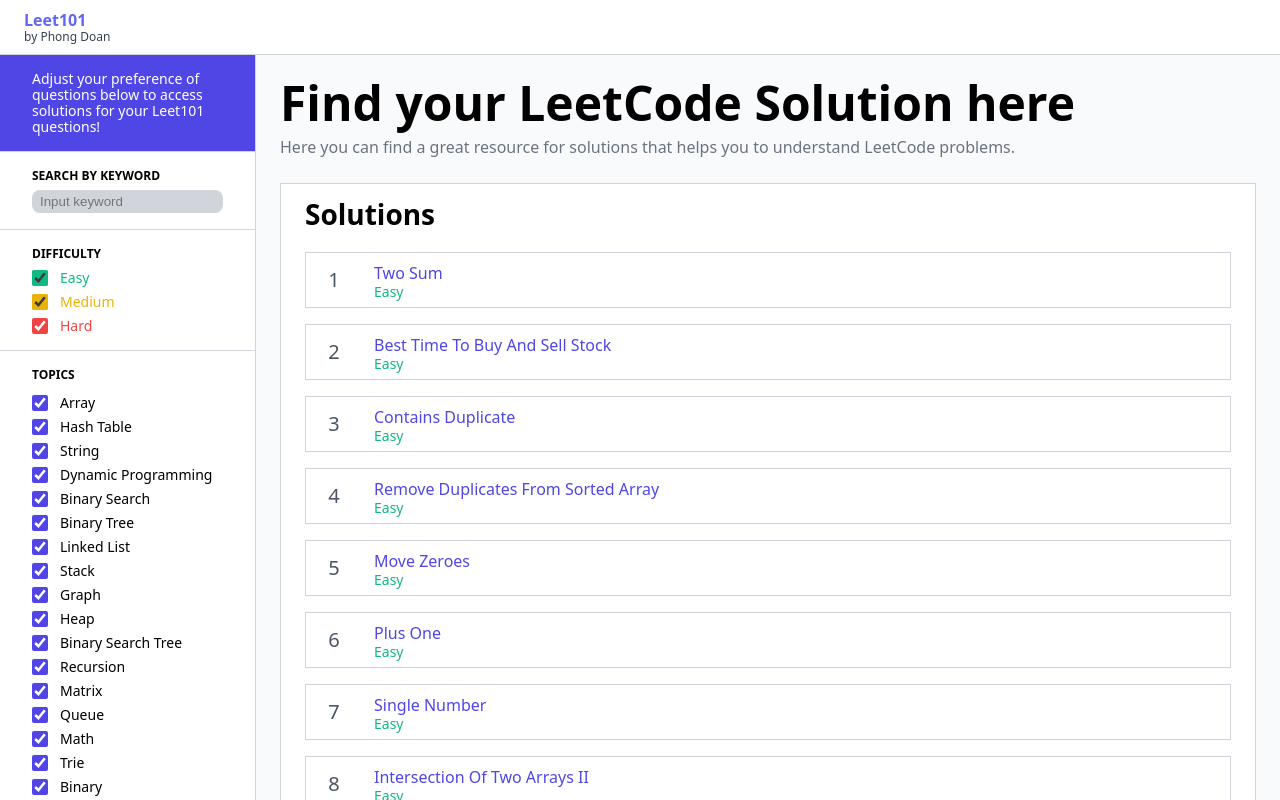
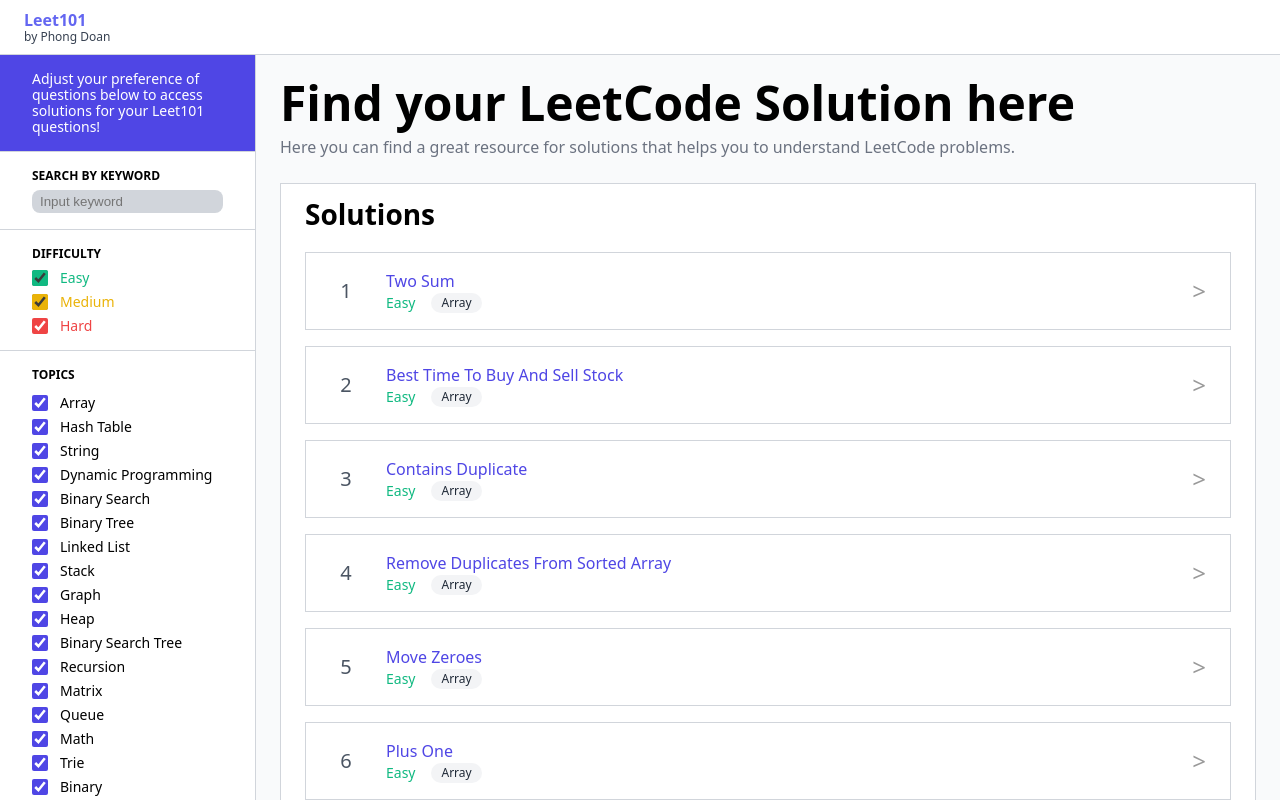
Before and after one commit to WilliamDoan17/Leet101-Forum, a React (Vite) app: page / in a window 1280 px wide. Built offline with nearby package versions, Linux system fonts and the light colour scheme.

Commit message:
Result card functionality

```diff
--- a/src/SearchPage.jsx
+++ b/src/SearchPage.jsx
@@ -1,10 +1,12 @@
 import { useContext } from 'react'
 import styles from './SearchPage.module.css'
 import { PreferenceContext } from './usePreference'
+import { useNavigate } from 'react-router-dom';
 
 const ResultCard = ({ problem, index }) => {
-    const {name, difficulty, topic} = problem;
-    const { difficulties } = useContext(PreferenceContext)
+    const {name, difficulty, topic, source} = problem;
+    const { difficulties } = useContext(PreferenceContext);
+    const navigate = useNavigate();
 
     const getDiffifcultyLabelColor = () => {
         const { labelColor } = difficulties.find(({ level }) => level === difficulty);
@@ -28,10 +30,25 @@
         )
     }
 
+    const TopicTag = () => {
+        return (
+            <span
+                className = {`${styles['topic-tag']}`}
+            >
+                {topic}
+            </span>
+        )
+    }
+
+    const handleClick = () => {
+        navigate(`solution/${name}`)
+    }
+
     return (
         <>
             <div
                 className = {`${styles['result-card']}`}
+                onClick = {handleClick}
             >
                 <span
                     className = {`${styles['result-index']}`}
@@ -43,7 +60,9 @@
                 >
                     <a
                         className = {`${styles['result-name']}`}
-                        href = {`/solution/${name}`}
+                        href = {source}
+                        target = '_blank'
+                        onClick = {(e) => e.stopPropagation()}
                     >
                         {name}
                     </a>
@@ -52,10 +71,16 @@
                     >
                         <DifficultyTag>
                         </DifficultyTag>
+                        <TopicTag>
+                        </TopicTag>
                     </div>
+
                 </div>
-
-
+                <span
+                    className = {`${styles['result-arrow']}`}
+                >
+                    {'>'}
+                </span>
             </div>
         </>
     )
--- a/src/SearchPage.module.css
+++ b/src/SearchPage.module.css
@@ -49,12 +49,13 @@
 
 .result-card {
     border: 1px solid rgb(209 213 219);
-    padding: .5rem .75rem;
+    padding: 1rem 1.5rem;
     display: flex;
     flex-direction: row;
     align-items: center;
     width: 100%;
     font-weight: 500;
+    cursor: pointer;
 }
 
 .result-index {
@@ -92,6 +93,7 @@
 .result-tag-container {
     display: flex;
     flex-direction: row;
+    align-items: center;
     gap: 1rem;
 }
 
@@ -101,3 +103,24 @@
     line-height: .875rem;
     text-transform: capitalize;
 }
+
+.topic-tag {
+    border-radius: 9999px;
+    padding: .125rem .625rem;
+    display: flex;
+    flex-direction: row;
+    background-color: #f3f4f6;
+    align-items: center;
+    font-size: .75rem;
+    font-weight: 500;
+    line-height: 1rem;
+    color: #1f2937;
+    text-transform: capitalize;
+}
+
+.result-arrow {
+    font-size: 1.5rem;
+    opacity: 0.4;
+    cursor: default;
+    user-select: none;
+}
```
